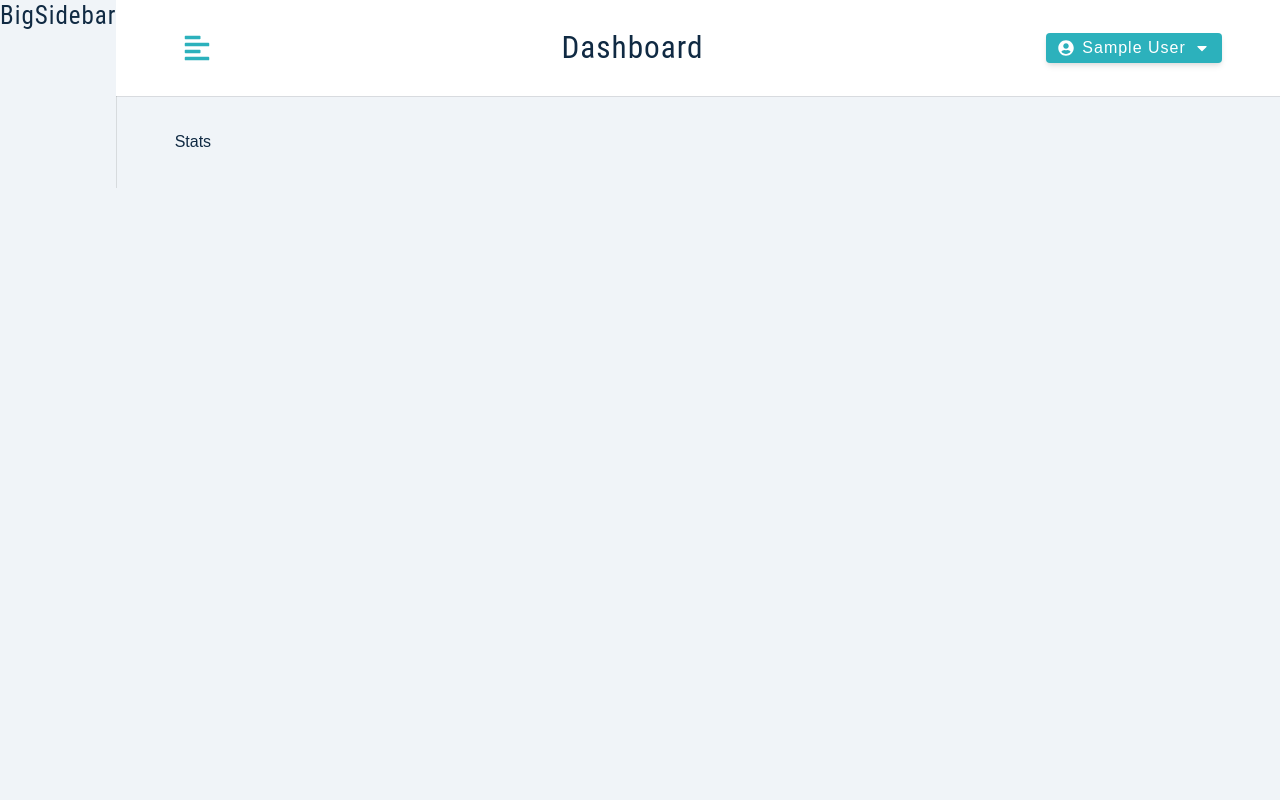
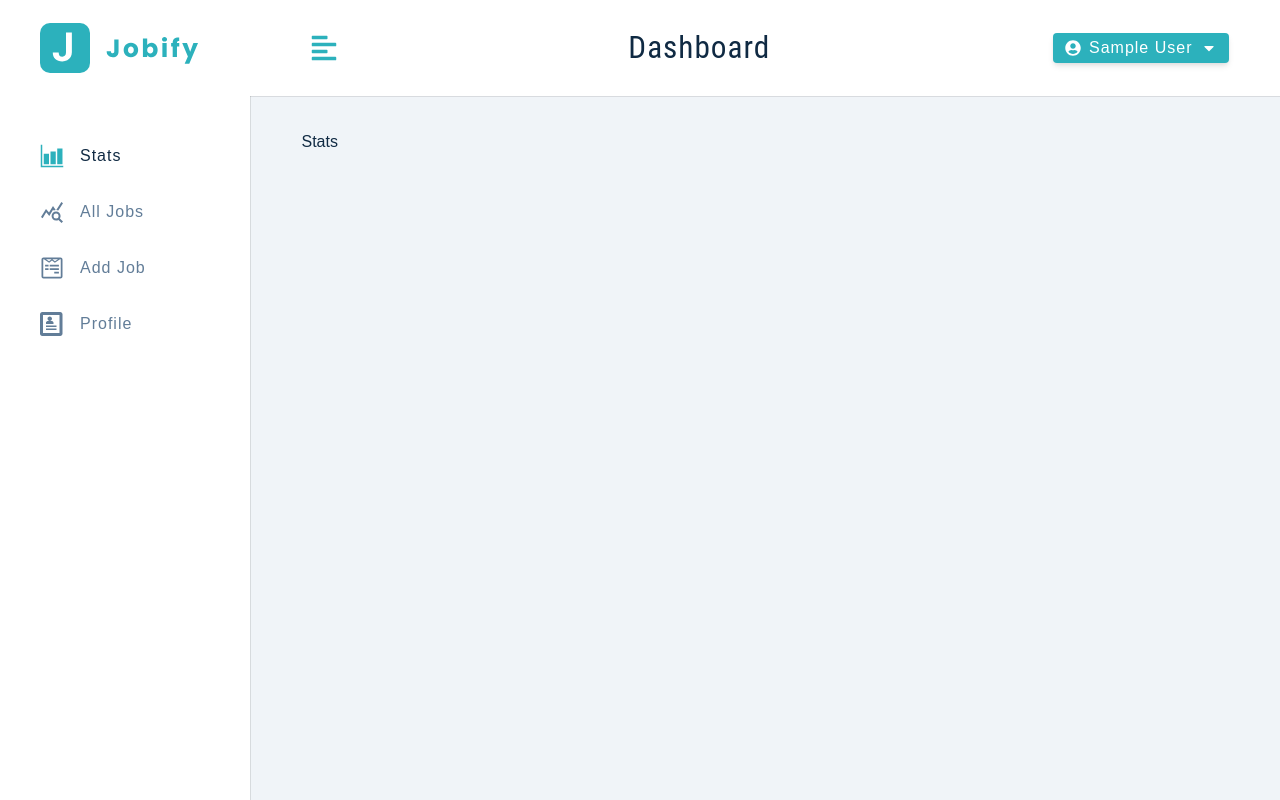
Before and after one commit to Blackeye-101/JOBIFY, a React (Create React App) app in the folder client/: page / in a window 1280 px wide. Built offline with nearby package versions, Linux system fonts and the light colour scheme; sample sign-in values are in the browser's storage.

Commit message:
big sidebar setup frontend

```diff
--- a/client/src/components/BigSidebar.js
+++ b/client/src/components/BigSidebar.js
@@ -1,8 +1,23 @@
 import Wrapper from "../assets/wrappers/BigSidebar";
+import NavLinks from "./NavLinks";
+import Logo from "./Logo";
+import { useAppContext } from "../context/appContext";
 const BigSidebar = () => {
+  const { showSidebar } = useAppContext();
   return (
     <Wrapper>
-      <h4>BigSidebar</h4>
+      <div
+        className={
+          showSidebar ? "sidebar-container" : "sidebar-container show-sidebar"
+        }
+      >
+        <div className="content">
+          <header>
+            <Logo></Logo>
+          </header>
+          <NavLinks></NavLinks>
+        </div>
+      </div>
     </Wrapper>
   );
 };
--- /dev/null
+++ b/client/src/components/NavLinks.js
@@ -0,0 +1,26 @@
+import { NavLink } from "react-router-dom";
+import links from "../utils/links";
+const NavLinks = ({ toggleSidebar }) => {
+  return (
+    <div className="nav-links">
+      {links.map((link) => {
+        const { text, id, path, icon } = link;
+
+        return (
+          <NavLink
+            to={path}
+            key={id}
+            onClick={toggleSidebar}
+            className={({ isActive }) =>
+              isActive ? "nav-link active" : "nav-link"
+            }
+          >
+            <span className="icon">{icon}</span>
+            {text}
+          </NavLink>
+        );
+      })}
+    </div>
+  );
+};
+export default NavLinks;
--- a/client/src/components/SmallSidebar.js
+++ b/client/src/components/SmallSidebar.js
@@ -1,8 +1,7 @@
 import Wrapper from "../assets/wrappers/SmallSidebar";
 import { FaTimes } from "react-icons/fa";
 import { useAppContext } from "../context/appContext";
-import links from "../utils/links";
-import { NavLink } from "react-router-dom";
+import NavLinks from "./NavLinks";
 import Logo from "./Logo";
 
 const SmallSidebar = () => {
@@ -21,25 +20,7 @@ const SmallSidebar = () => {
           <header>
             <Logo></Logo>
           </header>
-          <div className="nav-links">
-            {links.map((link) => {
-              const { text, id, path, icon } = link;
-
-              return (
-                <NavLink
-                  to={path}
-                  key={id}
-                  onClick={toggleSidebar}
-                  className={({ isActive }) =>
-                    isActive ? "nav-link active" : "nav-link"
-                  }
-                >
-                  <span className="icon">{icon}</span>
-                  {text}
-                </NavLink>
-              );
-            })}
-          </div>
+          <NavLinks toggleSidebar={toggleSidebar}></NavLinks>
         </div>
       </div>
     </Wrapper>
```
